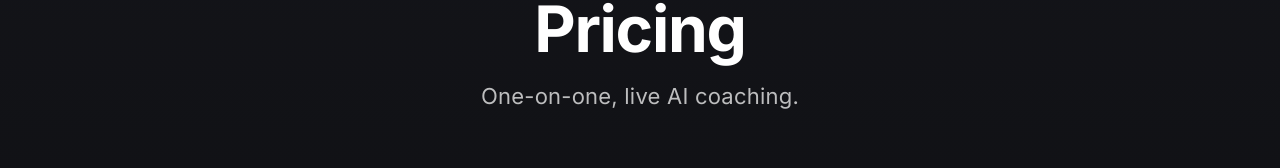
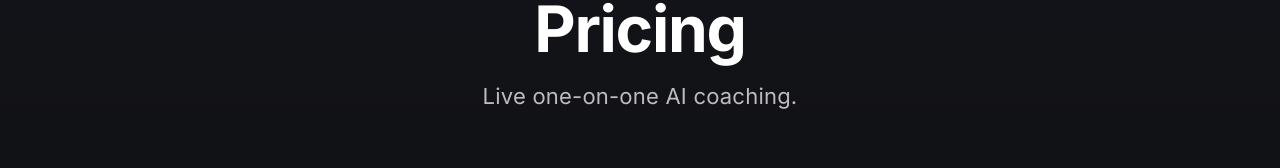
Before and after one commit to coolcalvin457-tech/agent-timesaver-nextjs, a Next.js app: page /pricing in a window 1280 px wide. Shown: the part 185-353 px from the top of the page. Built offline with nearby package versions, Linux system fonts and the light colour scheme; no server answers.

Commit message:
Pricing: subheader to 'Live one-on-one AI coaching.' for cleaner rhythm

```diff
--- a/app/pricing/page.tsx
+++ b/app/pricing/page.tsx
@@ -166,7 +166,7 @@ export default function PricingPage() {
                 fontWeight: 400,
               }}
             >
-              One-on-one, live AI coaching.
+              Live one-on-one AI coaching.
             </p>
           </div>
         </div>
```
